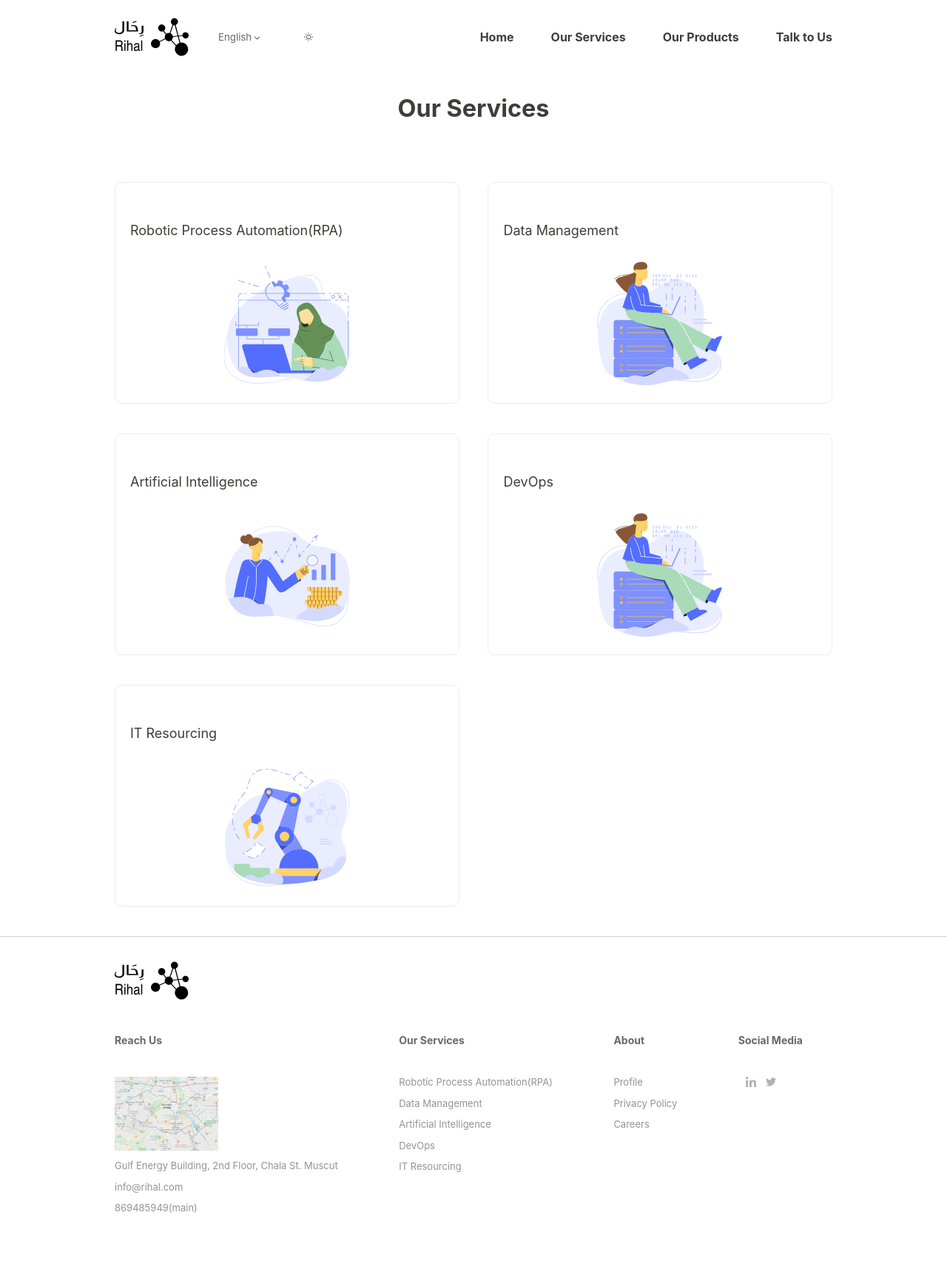
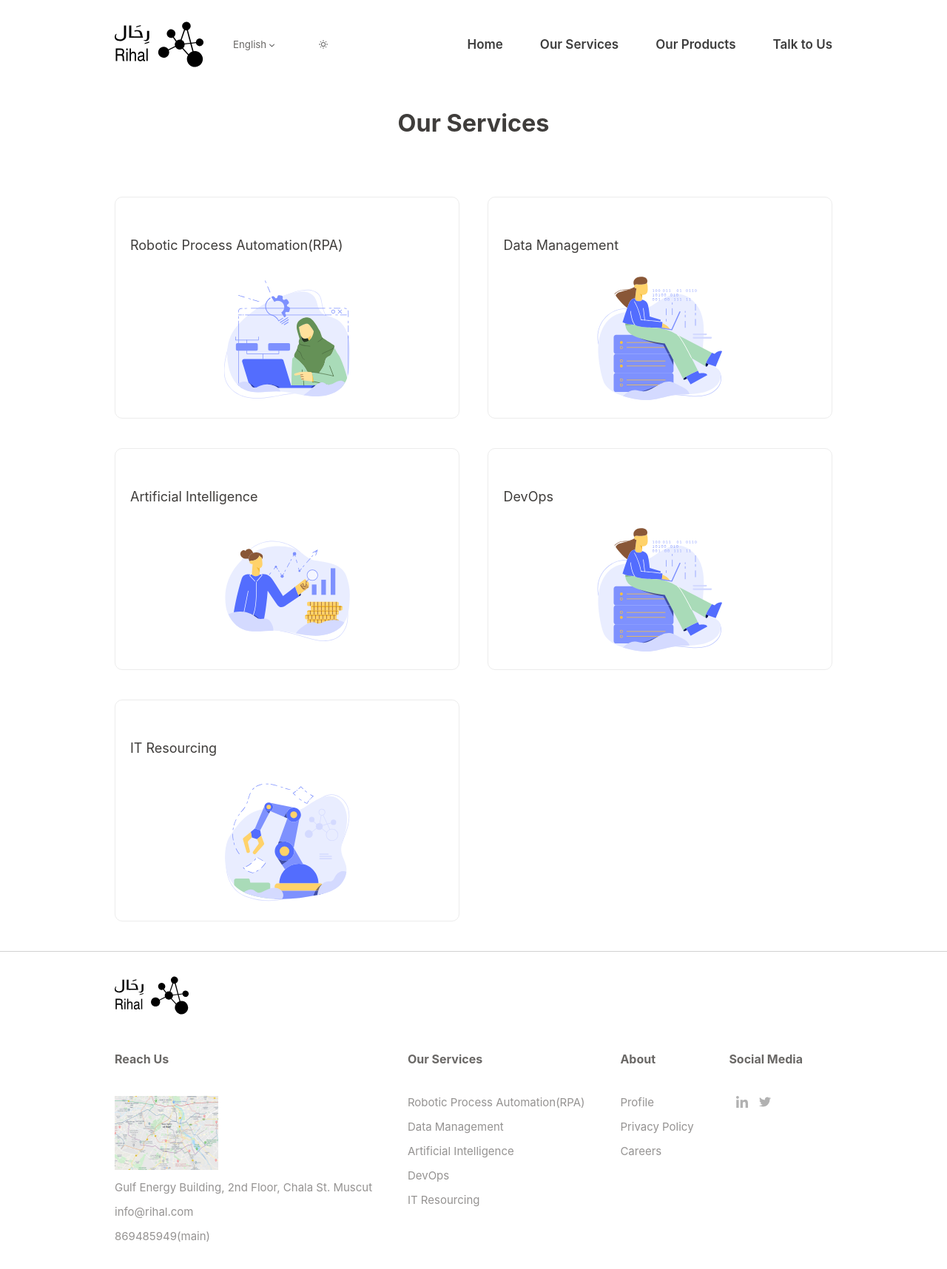
Before and after one commit to AnvithaBekal1/Assignment1, a plain HTML site: page index.html in a window 1280 px wide. Shown: the whole page at 74% size. Before the commit the page ends 1675 px from the top, so only its background shows below. Drawn offline with Linux system fonts and the light colour scheme.

Commit message:
modifications

```diff
--- a/css/responsive.css
+++ b/css/responsive.css
@@ -1,5 +1,5 @@
 
-@media  (min-width: 768px) {/*laptop*/
+@media  (min-width: 768px) {/*tab*/
     body{
         margin:0;
         font-family: sans-serif;
@@ -49,8 +49,8 @@
         padding:0;
         display:flex;
         justify-content:flex-end;
-        font-weight:bold;
-        font-size: 16px;
+        font-weight:600;
+        font-size: 17px;
 
     }
     .nav li{
@@ -126,7 +126,7 @@
     .footer{
         color: 959392;
         line-height: 1.2;
-        font-size: 13px;
+        font-size: 15px;
         margin: 0;
     }
     .reachus img{
@@ -134,13 +134,13 @@
         height: 100px
     }
     .footer h5{
-        font-size:14px;
+        font-size:16px;
         color: #6a6866;
         margin-bottom: 40px;
     }
     .socialmedia img{
           padding-left: 10px;
-            height: 14px;
+            height: 16px;
             opacity: 0.3;
 
           }
--- a/index.html
+++ b/index.html
@@ -1,5 +1,5 @@
 <link rel="preconnect" href="https://fonts.gstatic.com">
-<link href="https://fonts.googleapis.com/css2?family=Roboto&display=swap" rel="stylesheet">
+<link href="https://fonts.googleapis.com/css2?family=Open+Sans&display=swap" rel="stylesheet">
 <html lang="en">
 <head>
     <meta charset="UTF-8">
@@ -14,7 +14,7 @@
     <div class="container">
         <div class="header">
             <div class="logoniv">
-                <img src="images/rihal_logo.svg" alt="Logo" width="100px" height="100px">
+                <img src="images/rihal_logo.svg" alt="Logo" width="120px" height="120px">
                 <div class="abc">
                 <h5>English <img src="images/arrow-down-sign-to-navigate (1).svg" alt="" width="7px" height="7px"></h5>
                 <img src="images/sun.svg" alt="Settings Icon" width="12px" height="12px">
```
